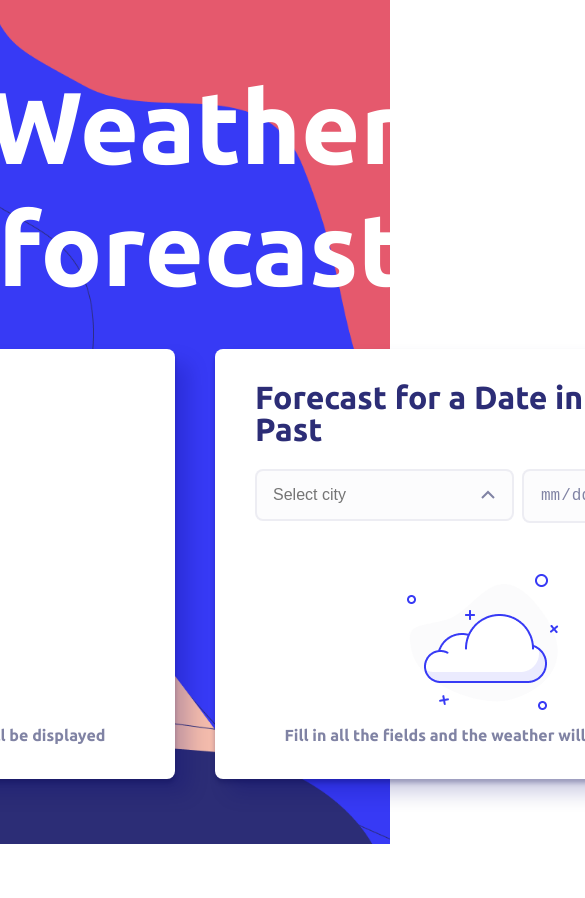
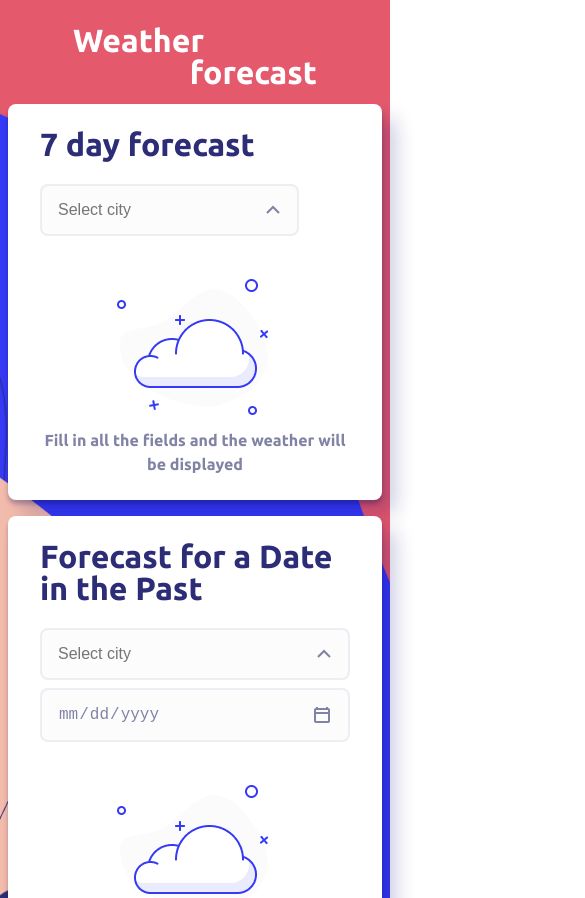
Before and after one commit to temoncher/mercury-weather-forecast, a React (Create React App) app: page / in a window 390 px wide. Shown: the top 898 px of the page, 585 px wide, since content can reach past the window. Built offline with nearby package versions, Linux system fonts and the light colour scheme.

Commit message:
add responsive layout

```diff
--- a/src/App.scss
+++ b/src/App.scss
@@ -3,7 +3,7 @@
 .root {
   display: flex;
   flex-direction: column;
-  height: 100vh;
+  width: 100vw;
 
   background-color: $color-accent;
   background-image: url(assets/background/left-bottom.png), url(assets/background/top-right.png);
@@ -11,3 +11,9 @@
   background-size: cover, cover;
   background-repeat: no-repeat, no-repeat;
 }
+
+@media (min-width: $gridsize-xl) {
+  .root {
+    height: 100vh;
+  }
+}
--- a/src/components/WeatherCard.scss
+++ b/src/components/WeatherCard.scss
@@ -21,6 +21,8 @@
 
   &__image {
     width: 100px;
+    height: 100px;
+    padding: 2px;
     align-self: center;
   }
 
--- a/src/styles/text.scss
+++ b/src/styles/text.scss
@@ -8,10 +8,31 @@
   margin: 0;
 
   font-weight: bold;
-  font-size: 102px;
-  line-height: 122px;
+  font-size: 104px;
+  line-height: 120px;
 
   color: $color-accent-contrast;
+}
+
+@media (max-width: $gridsize-xl) {
+  .text-headline {
+    font-size: 96px;
+    line-height: 96px;
+  }
+}
+
+@media (max-width: $gridsize-lg) {
+  .text-headline {
+    font-size: 64px;
+    line-height: 64px;
+  }
+}
+
+@media (max-width: $gridsize-sm) {
+  .text-headline {
+    font-size: 32px;
+    line-height: 32px;
+  }
 }
 
 .text-body {
--- a/src/styles/utils.scss
+++ b/src/styles/utils.scss
@@ -1,30 +1,23 @@
-@import './variables.scss';
+@import "./variables.scss";
 
 $paper-padding-horizontal: 40px;
 $paper-margin-horizontal: 40px;
+
+$paper-max-width: (
+    $gridsize-xl -
+      ($paper-margin-horizontal * 3 + $paper-padding-horizontal * 4)
+  ) / 2;
 
 .paper {
   display: flex;
   flex-direction: column;
   padding: 32px 40px;
-  margin: 40px;
-  max-width: calc((#{$gridsize-lg} - (#{$paper-margin-horizontal} * 3 + #{$paper-padding-horizontal} * 4)) / 2);
+  width: $paper-max-width;
 
   border-radius: 8px;
   background-color: $color-accent-contrast;
-  box-shadow: 0px 4px 4px rgba(4, 5, 73, 0.25), 14px 14px 20px rgba(5, 6, 114, 0.2);
-
-  &:first-child {
-    margin-right: 20px;
-  }
-
-  &:not(:first-child) {
-    margin-left: 20px;
-  }
-
-  &:only-child {
-    margin: 40px;
-  }
+  box-shadow: 0px 4px 4px rgba(4, 5, 73, 0.25),
+    14px 14px 20px rgba(5, 6, 114, 0.2);
 
   &__header {
     color: $color-base-strong;
@@ -39,6 +32,47 @@ $paper-margin-horizontal: 40px;
 
     display: flex;
     flex-direction: column;
+  }
+}
+
+@media (min-width: $gridsize-xl) {
+  .paper {
+    margin: 40px;
+
+    &:first-child {
+      margin-right: 20px;
+    }
+
+    &:not(:first-child) {
+      margin-left: 20px;
+    }
+
+    &:only-child {
+      margin: 40px;
+    }
+  }
+}
+
+@media (max-width: $gridsize-xl) {
+  .paper {
+    margin: 24px;
+  }
+}
+
+@media (max-width: $gridsize-sm) {
+  $paper-padding-horizontal-sm: 32px;
+  $paper-margin-horizontal-sm: 8px;
+
+  .paper {
+    padding: 24px $paper-padding-horizontal-sm;
+    margin: $paper-margin-horizontal-sm;
+    width: calc(
+      100vw -
+        (
+          #{$paper-margin-horizontal-sm} * 2 + #{$paper-padding-horizontal-sm} *
+            2
+        )
+    );
   }
 }
 
--- a/src/styles/variables.scss
+++ b/src/styles/variables.scss
@@ -16,4 +16,7 @@ $color-secondary-lighter-contrast: $color-base-strong;
 
 $default-transition: all 0.3s ease 0s;
 
-$gridsize-lg: 1200px;
+$gridsize-xl: 1200px;
+$gridsize-lg: 992px;
+$gridsize-md: 768px;
+$gridsize-sm: 576px;
--- a/src/views/Header.scss
+++ b/src/views/Header.scss
@@ -4,13 +4,13 @@
   display: flex;
   justify-content: center;
 
-  padding: 65px 0 0;
+  padding: 64px 0 24px;
 
   font-weight: bold;
   color: $color-accent-contrast;
 
   &__container {
-    width: 766px;
+    width: 792px;
   }
 
   .header-text {
@@ -25,3 +25,33 @@
     }
   }
 }
+
+@media (max-width: $gridsize-xl) {
+  .header {
+    padding: 48px 0 16px;
+
+    &__container {
+      width: 732px
+    }
+  }
+}
+
+@media (max-width: $gridsize-lg) {
+  .header {
+    padding: 32px 0 12px;
+
+    &__container {
+      width: 488px
+    }
+  }
+}
+
+@media (max-width: $gridsize-sm) {
+  .header {
+    padding: 24px 0 8px;
+
+    &__container {
+      width: 244px
+    }
+  }
+}
--- a/src/views/Main.scss
+++ b/src/views/Main.scss
@@ -7,7 +7,21 @@
   justify-content: center;
 
   &__container {
-    width: $gridsize-lg;
+    width: $gridsize-xl;
     display: flex;
   }
 }
+
+@media (max-width: $gridsize-xl) {
+  .main__container {
+    width: $gridsize-lg;
+    flex-direction: column;
+    align-items: center;
+  }
+}
+
+@media (max-width: $gridsize-sm) {
+  .main__container {
+    width: $gridsize-sm;
+  }
+}
--- a/src/views/PastDateForecast.scss
+++ b/src/views/PastDateForecast.scss
@@ -1,3 +1,5 @@
+@import "src/styles/variables";
+
 .past-date-forecast {
   flex: 1;
 
@@ -7,6 +9,11 @@
 
   &__inputs-container {
     display: flex;
+  }
+}
+
+@media (min-width: $gridsize-sm) {
+  .past-date-forecast__inputs-container {
     margin-bottom: 24px;
 
     > :not(:last-child) {
@@ -18,3 +25,17 @@
     }
   }
 }
+
+@media (max-width: $gridsize-sm) {
+  .past-date-forecast__inputs-container {
+    flex-direction: column;
+
+    > .select {
+      margin-bottom: 8px;
+    }
+
+    > .datepicker {
+      margin-bottom: 16px;
+    }
+  }
+}
--- a/src/views/PastDateForecast.tsx
+++ b/src/views/PastDateForecast.tsx
@@ -4,8 +4,8 @@ import ForecastPlaceholder from '../components/ForecastPlaceholder'
 import Select from '../components/Select'
 import DatePicker from '../components/DatePicker'
 import Option from '../components/Option'
+import WeatherCard from '../components/WeatherCard'
 import { cities } from '../constants'
-import WeatherCard from '../components/WeatherCard'
 import { DailyForecast } from '../models/DailyForecast'
 import { weatherApi } from '../services/WeatherApi'
 import { dateToUnix } from '../utils/date'
--- a/src/views/WeekForecast.scss
+++ b/src/views/WeekForecast.scss
@@ -8,3 +8,9 @@
     margin-bottom: 24px;
   }
 }
+
+@media (max-width: $gridsize-sm) {
+  .week-forecast__select-container {
+    margin-bottom: 16px;
+  }
+}
```
